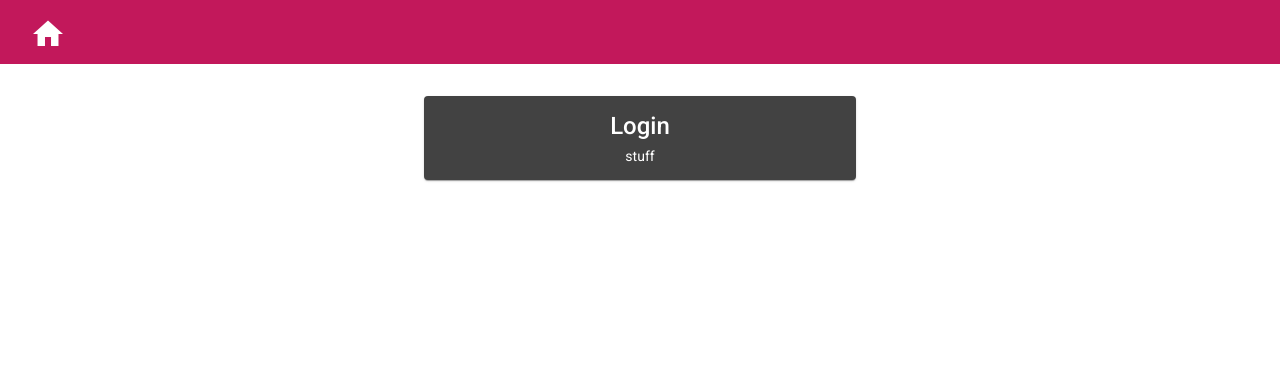
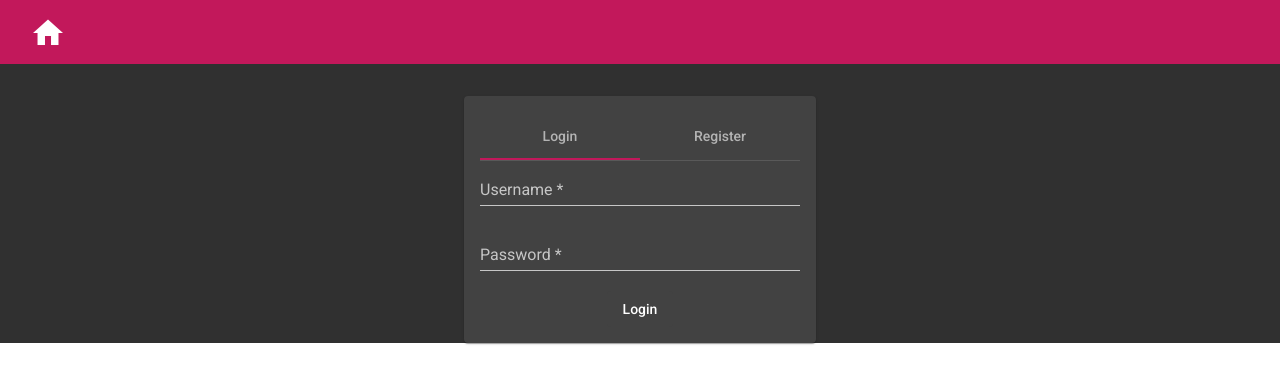
Before and after one commit to MvSvlc/Seaside-Mechanics, an Angular app: page /login in a window 1280 px wide. Shown: the top 384 px of the page. Built offline with nearby package versions, Linux system fonts and the light colour scheme.

Commit message:
Base login and register form

```diff
--- a/src/app/home-page/home-page.component.ts
+++ b/src/app/home-page/home-page.component.ts
@@ -28,7 +28,7 @@ export class HomePageComponent implements OnInit {
   enableAnimation = false;
 
   constructor(private sanitize: DomSanitizer) {
-    this.images = ['assets/images/willie-corquette.png', 'assets/images/front-shop.png', 'assets/images/car-work-bmw.png'];
+    this.images = ['assets/images/willie-corquette.png', 'assets/images/front-shop.png', 'assets/images/car-work-bmw.png', 'assets/images/shop.png'];
     this.currentImage = this.images[0];
   }
 
--- a/src/app/login-page/login-page.component.html
+++ b/src/app/login-page/login-page.component.html
@@ -1,15 +1,44 @@
-<mat-toolbar color="primary" fxLayout="row" fxLayoutAlign="space-between center">
+<div class="mat-app-background">
+  <mat-toolbar color="primary" fxLayout="row" fxLayoutAlign="space-between center">
     <span>
         <button mat-button routerLink="/"><mat-icon>home</mat-icon></button>
     </span>
-    <div fxLayout="row" fxShow="false" fxShow.gt-sm></div>
-      <!-- <button mat-button [mat-menu-trigger-for]="menu" fxHide="false" fxHide.gt-sm>
-        <mat-icon>menu</mat-icon>
-      </button> -->
-</mat-toolbar>
+  </mat-toolbar>
 
-<mat-card>
-
-    <mat-card-title>Login</mat-card-title>
-    <mat-card-content>stuff</mat-card-content>
-</mat-card>
+  <mat-card>
+    <mat-tab-group mat-align-tabs="center">
+      <mat-tab label="Login">
+        <form [formGroup]="loginForm">
+          <mat-form-field>
+            <mat-label>Username</mat-label>
+            <input matInput required formControlName="username" maxlength="14">
+          </mat-form-field>
+          <mat-form-field>
+            <mat-label>Password</mat-label>
+            <input matInput required formControlName="password">
+          </mat-form-field>
+          <button mat-flat-button (click)="login()">Login</button>
+        </form>
+      </mat-tab>
+      <mat-tab label="Register">
+        <mat-form-field>
+          <mat-label>IC Name</mat-label>
+          <input matInput>
+        </mat-form-field>
+        <mat-form-field>
+          <mat-label>Username</mat-label>
+          <input matInput>
+        </mat-form-field>
+        <mat-form-field>
+          <mat-label>Password</mat-label>
+          <input matInput>
+        </mat-form-field>
+        <mat-form-field>
+          <mat-label>Password again, idiot</mat-label>
+          <input matInput>
+        </mat-form-field>
+        <button mat-flat-button (click)="register()">Register</button>
+      </mat-tab>
+    </mat-tab-group>
+  </mat-card>
+</div>
--- a/src/app/login-page/login-page.component.scss
+++ b/src/app/login-page/login-page.component.scss
@@ -1,10 +1,11 @@
 mat-card {
-    max-width: 400px;
-    margin: 2em auto;
-    text-align: center;
-  }
+  width: fit-content;
+  height: fit-content;
+  margin: 2em auto;
+  text-align: center;
+}
 
-  button {
+  mat-icon {
     transform: scale(1.5);
   }
 
--- a/src/app/login-page/login-page.component.ts
+++ b/src/app/login-page/login-page.component.ts
@@ -1,5 +1,5 @@
 import { Component, OnInit } from '@angular/core';
-import { FormGroup } from '@angular/forms';
+import {FormControl, FormGroup} from '@angular/forms';
 
 @Component({
   selector: 'app-login-page',
@@ -8,10 +8,20 @@ import { FormGroup } from '@angular/forms';
 })
 export class LoginPageComponent implements OnInit {
 
-
+  loginForm: FormGroup = new FormGroup({
+    username: new FormControl(''),
+    password: new FormControl('')
+  })
   constructor() { }
 
   ngOnInit(): void {
   }
 
+  register() {
+
+  }
+
+  login() {
+    console.log('Tim get an IDE')
+  }
 }
```
Also changed, not shown: src/app/app.module.ts (+7 -1 lines).
